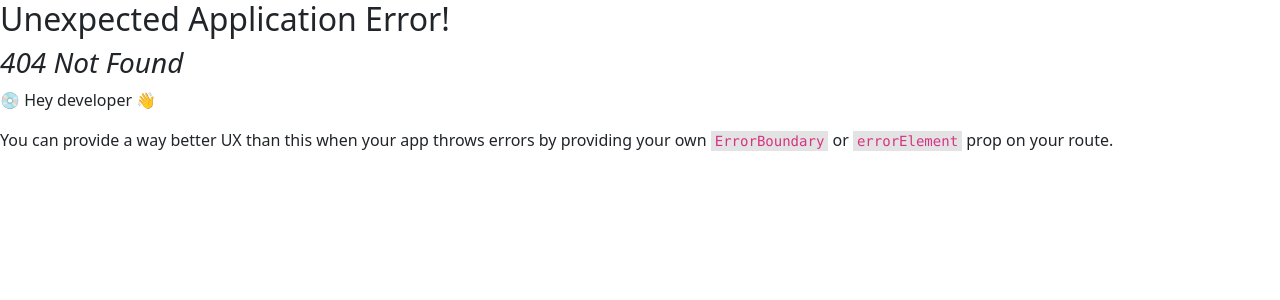
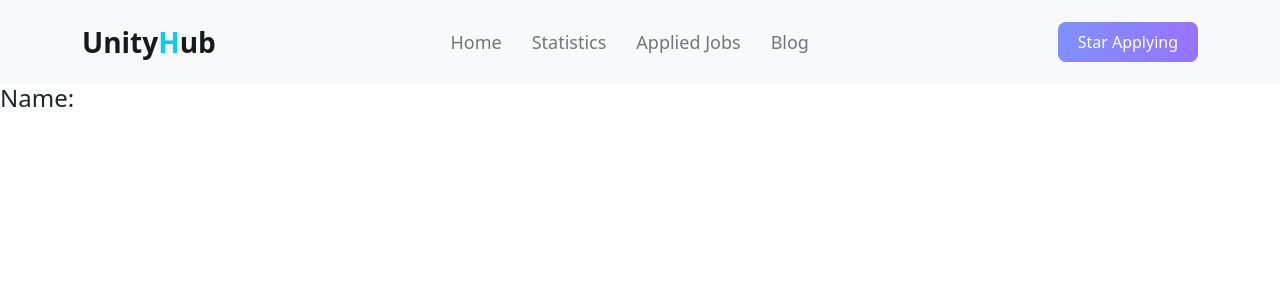
Before and after one commit to sohag292/Job-Apply-UnityHub, a React (Create React App) app: page /friend/1 in a window 1280 px wide. Before the commit this address had no page. Shown: the top 300 px of the page. Built offline with nearby package versions, Linux system fonts and the light colour scheme.

Commit message:
see all jobs function implement complated

```diff
--- a/src/components/Feature/Feature.js
+++ b/src/components/Feature/Feature.js
@@ -1,9 +1,10 @@
 import React from 'react'
 import './Feature.css'
 import {FaSearchLocation, FaDollarSign} from 'react-icons/fa';
+import { Link } from 'react-router-dom';
 
 export default function Feature({feature}) {
-    const{image, company_name, job_title,work_area,time,address,salary}= feature;
+    const{image, company_name, job_title,work_area,time,address,salary,id}= feature;
 
   return (
     <div className="col-sm-6">
@@ -20,7 +21,9 @@ export default function Feature({feature}) {
             <p className='me-4 text-gray fw-bold'><FaSearchLocation/> {address}</p>
             <p className='text-gray fw-bold'><FaDollarSign/>Salary: {salary}</p>
         </div>
-        <button className='details-btn'>View Details</button>
+        {/* <button className='details-btn'>View Details</button> */}
+        <Link to={`/friend/${id}`} className='details-btn'>View Details</Link>
+
       </div>
     </div>
 
--- a/src/components/FeaturesDetails/FeaturesDetails.js
+++ b/src/components/FeaturesDetails/FeaturesDetails.js
@@ -1,7 +1,16 @@
 import React from 'react'
+import { useLoaderData, useParams } from 'react-router-dom';
 
 export default function FeaturesDetails() {
+  const friend = useLoaderData();
+    const {friendId}= useParams();
+    let details = {}
+    if(friend){
+      details = friend.find(data =>data.id === friendId)
+    }
+
+    console.log(details);
   return (
-    <div>FeaturesDetails</div>
+    <div><h4>Name: {friend.time}</h4></div>
   )
 }
--- a/src/components/Home/Home.js
+++ b/src/components/Home/Home.js
@@ -8,6 +8,7 @@ import Feature from '../Feature/Feature';
 
 export default function Home() {
   const [jobCategory, setjobCategory] = useState([]);
+  const [show ,setShow] = useState(false)
    const features = useLoaderData();
 
   useEffect(() => {
@@ -15,6 +16,7 @@ export default function Home() {
       .then(res => res.json())
       .then(data => setjobCategory(data))
   }, [])
+
 
   return (
     <div>
@@ -57,8 +59,24 @@ export default function Home() {
       </div>
       <div className='container my-4'>
           <div className='row'>
+          {/* {
+            features.map(feature =><Feature
+              key={feature.id}
+              feature={feature}
+            >
+            </Feature>)
+          } */}
           {
-            features.map(feature =><Feature
+            show || features.slice(0,4).map(feature =><Feature
+              key={feature.id}
+              feature={feature}
+            >
+            </Feature>)
+
+          }
+
+          {
+            show && features.map(feature =><Feature
               key={feature.id}
               feature={feature}
             >
@@ -66,7 +84,10 @@ export default function Home() {
           }
           </div>
           <div className="d-grid gap-2 d-md-flex justify-content-center">
-            <button className="details-btn me-md-2" type="button">See All Jobs</button>
+            {/* <button onClick={()=>setShow(true)} className="details-btn me-md-2" type="button">See All Jobs</button> */}
+            {
+              show || <button onClick={()=>setShow(true)} className="details-btn me-md-2" type="button">See All Jobs</button>
+            }
           </div>
       </div>
     </div>
--- a/src/index.js
+++ b/src/index.js
@@ -9,6 +9,7 @@ import Statistics from './components/Statistics/Statistics';
 import Appliedjobs from './components/Appliedjobs/Appliedjobs';
 import Blogs from './components/Blogs/Blogs';
 import Main from './components/Layout/Main';
+import FeaturesDetails from './components/FeaturesDetails/FeaturesDetails';
 const router = createBrowserRouter([
   {
     path: "/",
@@ -18,6 +19,11 @@ const router = createBrowserRouter([
         path: "/",
         element: <Home/>,
         loader:()=>fetch('/featuresJobs.json')
+      },
+      {
+        path: "friend/:friendId",
+        element: <FeaturesDetails/>,
+        loader:()=>fetch(`/featuresJobs.json`)
       },
       {
         path: "/statistics",
```
